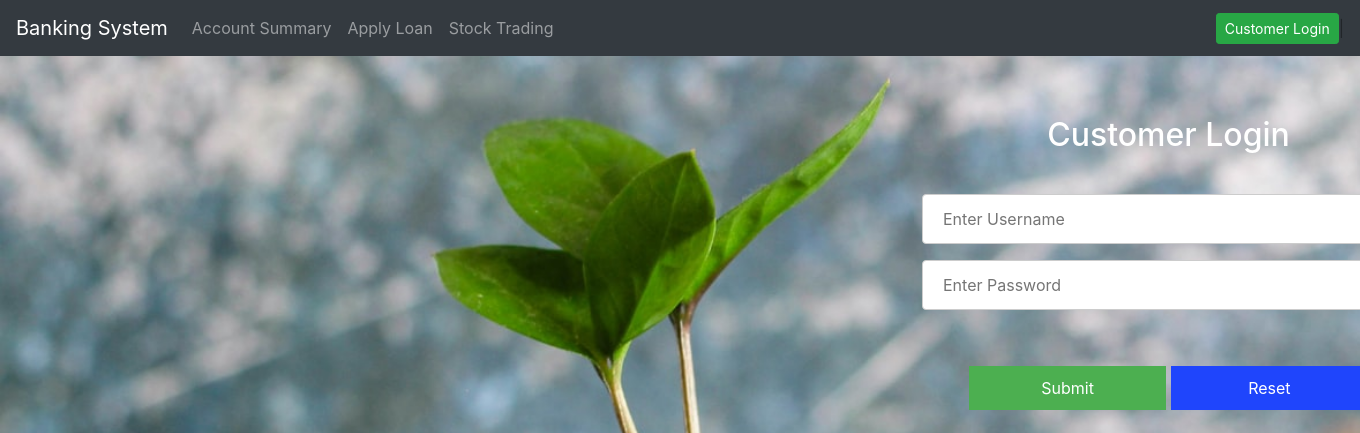
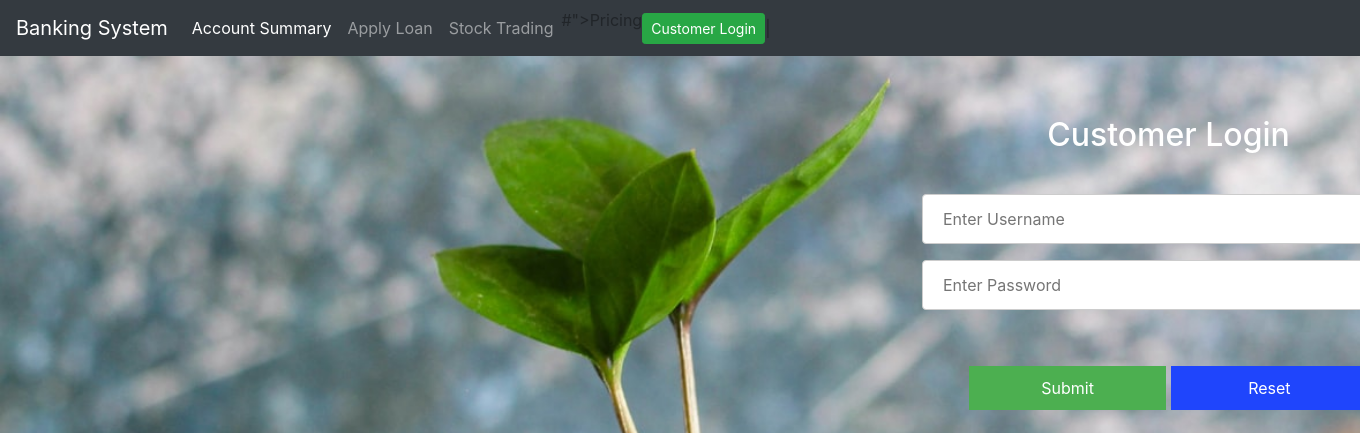
Before and after one commit to MaduMitha-Ravi/Django-Banking-App, a Django app: page /Customer/customer_login/ in a window 1360 px wide; the page is wider, and only the part inside the window is pictured. Shown: the top 433 px of that part. Run offline with Django 3.2, Linux system fonts and the light colour scheme; some libraries are stand-ins or nearby versions.

Commit message:
Update headertab.html

```diff
--- a/templates/Customer/headertab.html
+++ b/templates/Customer/headertab.html
@@ -3,19 +3,12 @@
   <button class="navbar-toggler" type="button" data-toggle="collapse" data-target="#navbarSupportedContent" aria-controls="navbarSupportedContent" aria-expanded="false" aria-label="Toggle navigation">
     <span class="navbar-toggler-icon"></span>
   </button>
-
-  <div class="collapse navbar-collapse" id="navbarSupportedContent">
-    <ul class="navbar-nav mr-auto">
-      <li class="nav-item ">
-        <a class="nav-link" href="{% url 'Customer:customermainpage' %}">Account Summary</a>
-      </li>
-      <li class="nav-item">
-        <a class="nav-link" href="{% url 'Customer:applyloan' %}">Apply Loan</a>
-      </li>
-     <li class="nav-item">
-        <a class="nav-link" href="{% url 'Customer:stocktrading' %}">Stock Trading</a>
-      </li>
-    </ul>
+  <div class="collapse navbar-collapse" id="navbarNavAltMarkup">
+    <div class="navbar-nav">
+      <a class="nav-item nav-link active" href="{% url 'Customer:customermainpage' %}">Account Summary</a>
+      <a class="nav-item nav-link" href="{% url 'Customer:applyloan' %}">Apply Loan</a>
+      <a class="nav-item nav-link" href="{% url 'Customer:stocktrading' %}">Stock Trading</a>#">Pricing</a>
+    </div>
     <form class="form-inline my-2 my-lg-0">
         {% if request.user.is_authenticated %}
             <a href="{% url 'Customer:customer_logout' %}" class="btn btn-danger btn-sm" type="button">Logout</a>
```
